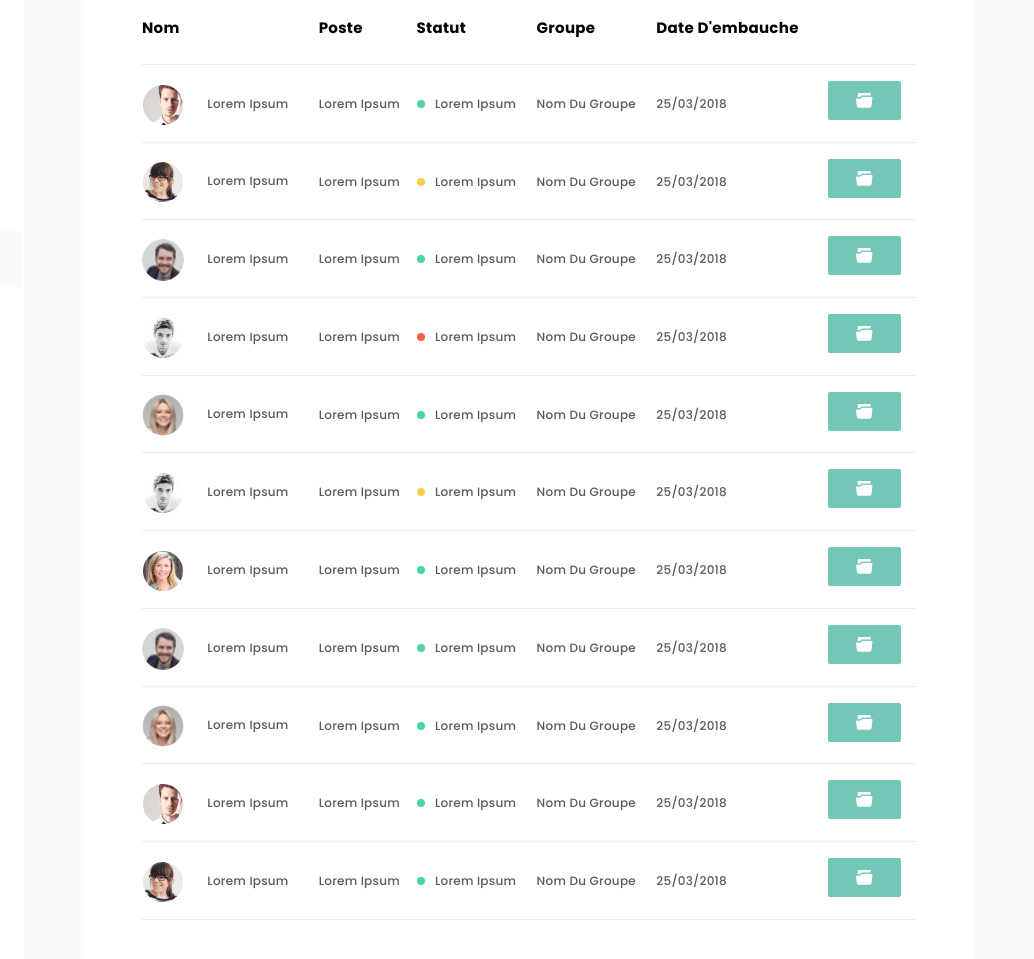
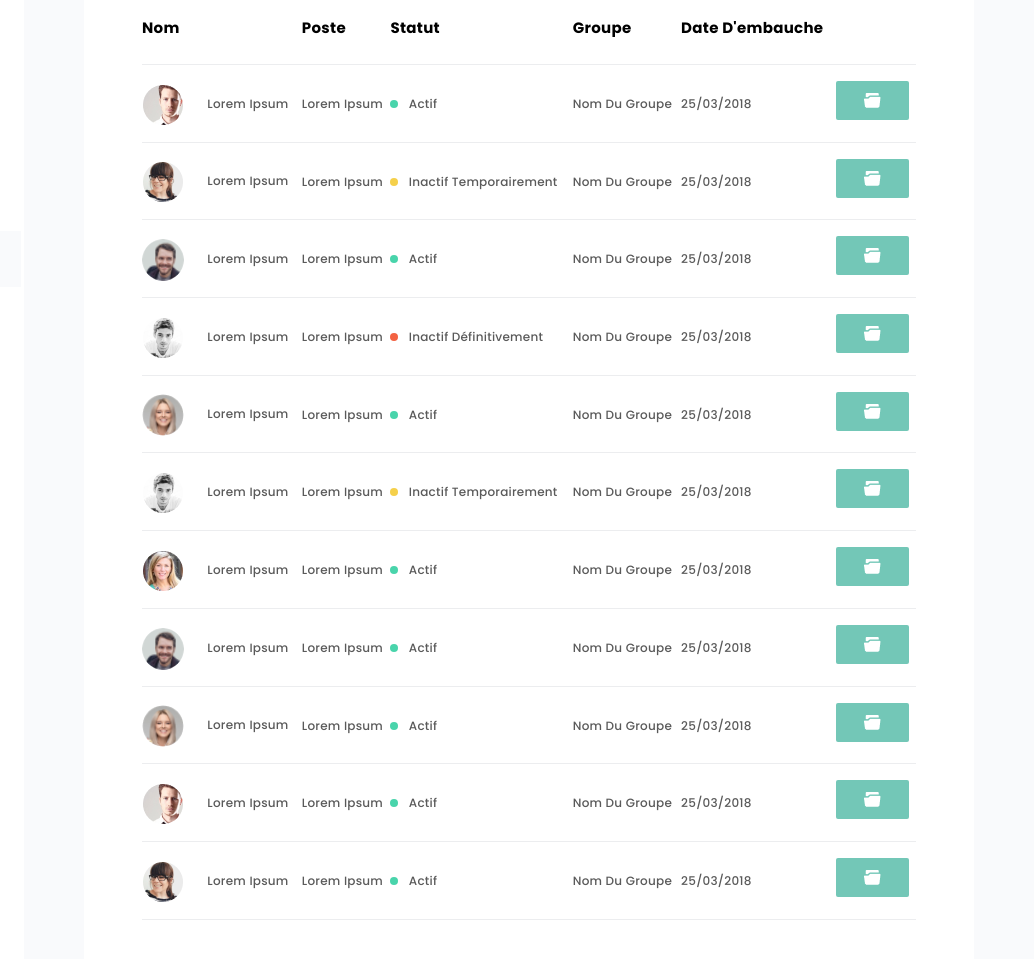
Before and after one commit to gitmbints/test-alternateeve, a plain HTML site: page liste_employes.html in a window 1280 px wide. Shown: the part 307-1266 px from the top of the page, 246-1280 px from the left. Drawn offline with Linux system fonts and the light colour scheme; a script that the page names is missing.

Commit message:
Dernière modification sur l'application

```diff
--- a/liste_employes.html
+++ b/liste_employes.html
@@ -194,7 +194,7 @@
               </td>
               <td>
                 <span class="alt-badge alt-badge--actif"></span>
-                Lorem Ipsum
+                Actif
               </td>
               <td>
                 Nom du groupe
@@ -218,7 +218,7 @@
               </td>
               <td>
                 <span class="alt-badge alt-badge--inactif-temp"></span>
-                Lorem Ipsum
+                Inactif Temporairement
               </td>
               <td>
                 Nom du groupe
@@ -242,7 +242,7 @@
               </td>
               <td>
                 <span class="alt-badge alt-badge--actif"></span>
-                Lorem Ipsum
+                Actif
               </td>
               <td>
                 Nom du groupe
@@ -266,7 +266,7 @@
               </td>
               <td>
                 <span class="alt-badge alt-badge--inactif-def"></span>
-                Lorem Ipsum
+                Inactif Définitivement
               </td>
               <td>
                 Nom du groupe
@@ -290,7 +290,7 @@
               </td>
               <td>
                 <span class="alt-badge alt-badge--actif"></span>
-                Lorem Ipsum
+                Actif
               </td>
               <td>
                 Nom du groupe
@@ -314,7 +314,7 @@
               </td>
               <td>
                 <span class="alt-badge alt-badge--inactif-temp"></span>
-                Lorem Ipsum
+                Inactif Temporairement
               </td>
               <td>
                 Nom du groupe
@@ -338,7 +338,7 @@
               </td>
               <td>
                 <span class="alt-badge alt-badge--actif"></span>
-                Lorem Ipsum
+                Actif
               </td>
               <td>
                 Nom du groupe
@@ -362,7 +362,7 @@
               </td>
               <td>
                 <span class="alt-badge alt-badge--actif"></span>
-                Lorem Ipsum
+                actif
               </td>
               <td>
                 Nom du groupe
@@ -386,7 +386,7 @@
               </td>
               <td>
                 <span class="alt-badge alt-badge--actif"></span>
-                Lorem Ipsum
+                Actif
               </td>
               <td>
                 Nom du groupe
@@ -410,7 +410,7 @@
               </td>
               <td>
                 <span class="alt-badge alt-badge--actif"></span>
-                Lorem Ipsum
+                Actif
               </td>
               <td>
                 Nom du groupe
@@ -434,7 +434,7 @@
               </td>
               <td>
                 <span class="alt-badge alt-badge--actif"></span>
-                Lorem Ipsum
+                Actif
               </td>
               <td>
                 Nom du groupe
```
